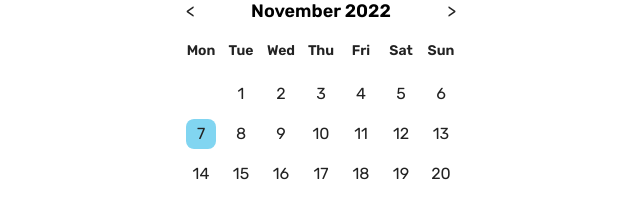
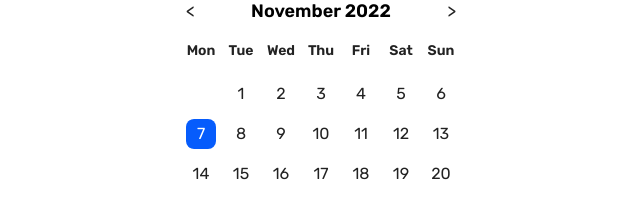
Before and after one commit to Alekseypavlov14/activity-tracker, a React (Vite) app: page / in a window 1280 px wide. Shown: the top 205 px of the page, without its empty margins (319-959 px from the left). Built offline with nearby package versions, Linux system fonts and the light colour scheme.

Commit message:
add css variables

```diff
--- a/src/features/calendar/components/Day/Day.module.css
+++ b/src/features/calendar/components/Day/Day.module.css
@@ -14,9 +14,11 @@
 }
 
 .Today {
-  background-color: rgb(129, 213, 241);
+  background-color: var(--soft-blue);
+  color: #fff;
 }
 
 .Day:hover {
-  background-color: lightblue;
+  background-color: var(--light-blue);
+  color: #fff;
 }
--- a/src/index.css
+++ b/src/index.css
@@ -1,6 +1,9 @@
 @import url(https://fonts.googleapis.com/css?family=Rubik:regular,600,700);
 
 :root {
+  --soft-blue: rgb(6, 92, 252);
+  --light-blue: rgb(17, 194, 253);
+
   --dark-text-color: #222;
   --neutral-text-color: #666;
 }
```
